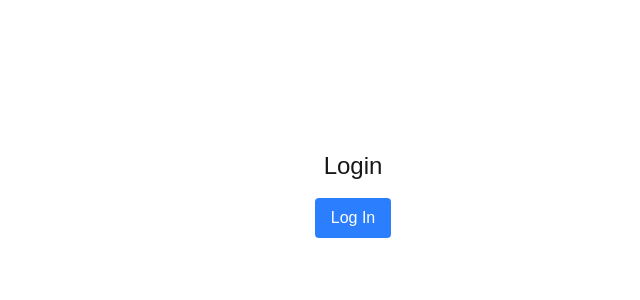
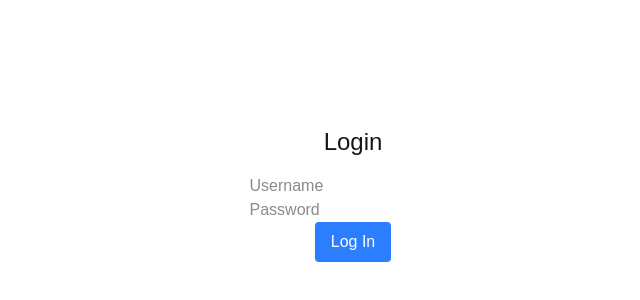
Before and after one commit to eolson31/rate-everything, a Next.js app: page /login in a window 1280 px wide. Shown: the part 206-506 px from the top of the page, without its empty margins (287-927 px from the left). Built offline with nearby package versions, Linux system fonts and the light colour scheme.

Commit message:
Username and Passward text boxes

```diff
--- a/src/app/login/page.tsx
+++ b/src/app/login/page.tsx
@@ -13,6 +13,8 @@ export default function Login() {
   return (
     <div className="flex flex-col items-center justify-center min-h-screen">
       <h1 className="text-2xl mb-4">Login</h1>
+      <input id="username" placeholder="Username"></input>
+      <input id="password" placeholder="Password"></input>
       <button
         onClick={handleLogin}
         className="bg-blue-500 text-white px-4 py-2 rounded"
```
